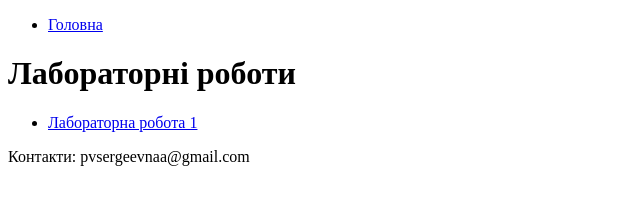
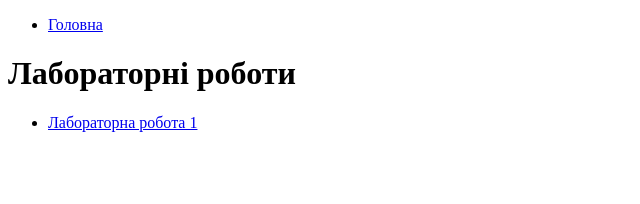
Before and after one commit to shwaliov13andriy/web_programing, a plain HTML site: page pz/lab.html in a window 1280 px wide. Shown: the whole page, without its empty margins (0-640 px from the left). Drawn offline with Linux system fonts and the light colour scheme.

Commit message:
Update lab.html

```diff
--- a/pz/lab.html
+++ b/pz/lab.html
@@ -23,7 +23,7 @@
 </main>
 
 <footer>
-    <p>Контакти: pvsergeevnaa@gmail.com</p>
+    <p></p>
 </footer>
 
 </body>
```
